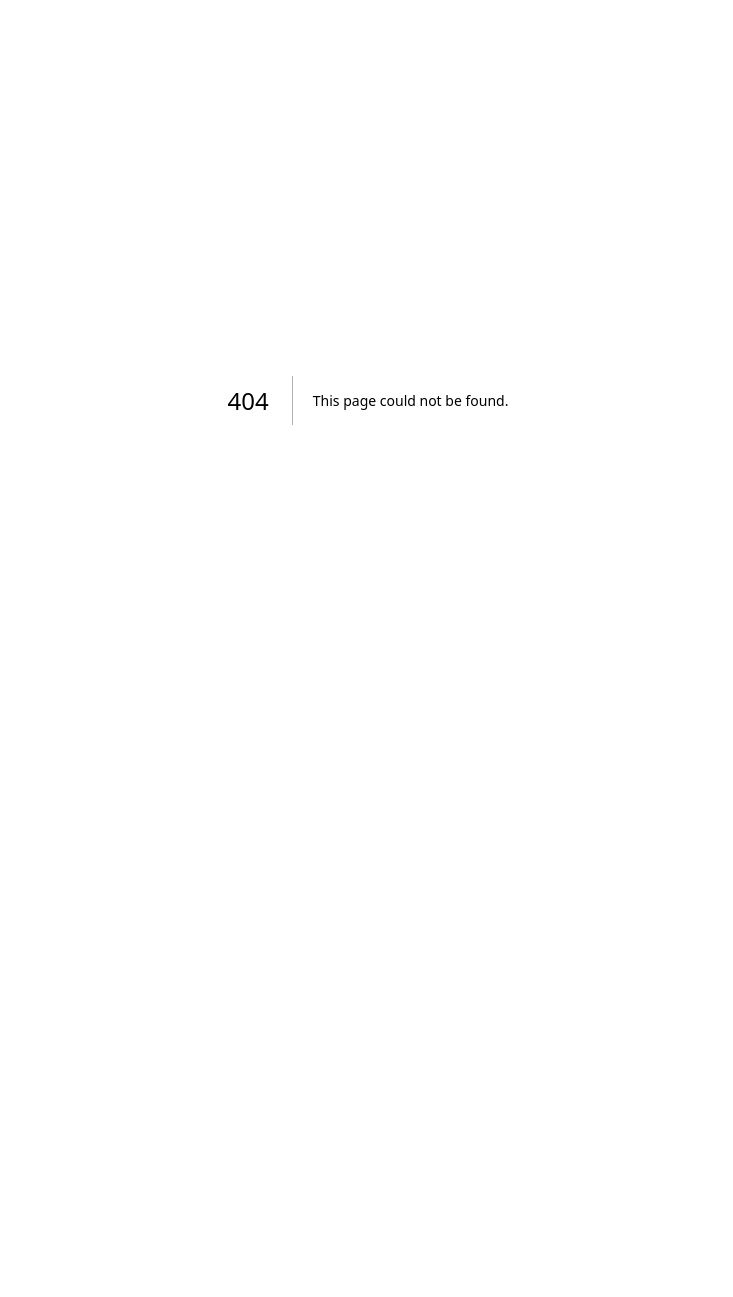
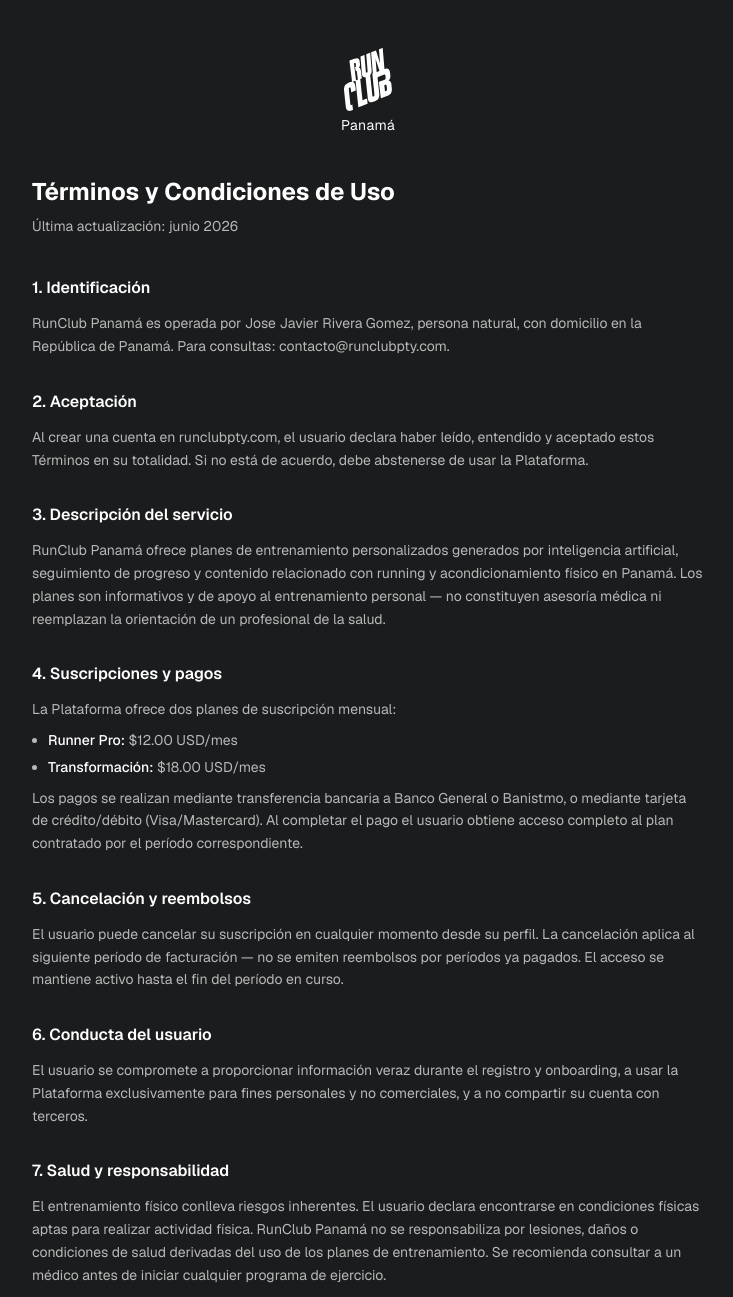
Before and after one commit to jjrivera11/runclub-pty, a Next.js app: page /terms in a window 1280 px wide. Before the commit this address had no page. Shown: the top 1297 px of the page, without its empty margins (272-1005 px from the left). Before the commit the page ends 800 px from the top, so only its background shows below. Built offline with nearby package versions, Linux system fonts and the light colour scheme.

Commit message:
feat: términos y condiciones en registro

```diff
--- a/src/app/register/page.tsx
+++ b/src/app/register/page.tsx
@@ -15,10 +15,16 @@ export default function RegisterPage() {
   const [showPassword, setShowPassword] = useState(false);
   const [error, setError] = useState<string | null>(null);
   const [loading, setLoading] = useState(false);
+  const [acceptedTerms, setAcceptedTerms] = useState(false);
 
   async function handleSubmit(e: React.FormEvent) {
     e.preventDefault();
     setError(null);
+
+    if (!acceptedTerms) {
+      setError("Debes aceptar los Términos y Condiciones para continuar.");
+      return;
+    }
 
     if (!nombre.trim()) {
       setError("Ingresa tu nombre completo.");
@@ -156,6 +162,23 @@ export default function RegisterPage() {
             </div>
           </div>
 
+          <div className="flex items-start gap-3">
+            <input
+              id="terms"
+              type="checkbox"
+              checked={acceptedTerms}
+              onChange={(e) => setAcceptedTerms(e.target.checked)}
+              className="mt-0.5 h-4 w-4 shrink-0 accent-[#F16823] cursor-pointer"
+            />
+            <label htmlFor="terms" className="text-sm text-[#B8B8B8] leading-relaxed">
+              He leído y acepto los{" "}
+              <Link href="/terms" target="_blank" className="text-[#F16823] hover:underline">
+                Términos y Condiciones
+              </Link>{" "}
+              de RunClub Panamá.
+            </label>
+          </div>
+
           <button
             type="submit"
             disabled={loading}
--- /dev/null
+++ b/src/app/terms/page.tsx
@@ -0,0 +1,94 @@
+import Link from "next/link";
+import { RunClubLogo } from "@/components/RunClubLogo";
+
+export const metadata = {
+  title: "Términos y Condiciones — RunClub Panamá",
+};
+
+export default function TermsPage() {
+  return (
+    <main className="min-h-screen bg-[#1B1C1E] px-4 py-12">
+      <div className="mx-auto max-w-2xl">
+        <div className="mb-10 text-center">
+          <RunClubLogo size="md" />
+        </div>
+
+        <h1 className="mb-2 text-2xl font-bold text-white">
+          Términos y Condiciones de Uso
+        </h1>
+        <p className="mb-10 text-sm text-[#B8B8B8]">Última actualización: junio 2026</p>
+
+        <div className="space-y-8 text-sm text-[#B8B8B8] leading-relaxed">
+          <section>
+            <h2 className="mb-3 text-base font-semibold text-white">1. Identificación</h2>
+            <p>RunClub Panamá es operada por Jose Javier Rivera Gomez, persona natural, con domicilio en la República de Panamá. Para consultas: contacto@runclubpty.com.</p>
+          </section>
+
+          <section>
+            <h2 className="mb-3 text-base font-semibold text-white">2. Aceptación</h2>
+            <p>Al crear una cuenta en runclubpty.com, el usuario declara haber leído, entendido y aceptado estos Términos en su totalidad. Si no está de acuerdo, debe abstenerse de usar la Plataforma.</p>
+          </section>
+
+          <section>
+            <h2 className="mb-3 text-base font-semibold text-white">3. Descripción del servicio</h2>
+            <p>RunClub Panamá ofrece planes de entrenamiento personalizados generados por inteligencia artificial, seguimiento de progreso y contenido relacionado con running y acondicionamiento físico en Panamá. Los planes son informativos y de apoyo al entrenamiento personal — no constituyen asesoría médica ni reemplazan la orientación de un profesional de la salud.</p>
+          </section>
+
+          <section>
+            <h2 className="mb-3 text-base font-semibold text-white">4. Suscripciones y pagos</h2>
+            <p className="mb-2">La Plataforma ofrece dos planes de suscripción mensual:</p>
+            <ul className="ml-4 space-y-1 list-disc">
+              <li><span className="text-white font-medium">Runner Pro:</span> $12.00 USD/mes</li>
+              <li><span className="text-white font-medium">Transformación:</span> $18.00 USD/mes</li>
+            </ul>
+            <p className="mt-2">Los pagos se realizan mediante transferencia bancaria a Banco General o Banistmo, o mediante tarjeta de crédito/débito (Visa/Mastercard). Al completar el pago el usuario obtiene acceso completo al plan contratado por el período correspondiente.</p>
+          </section>
+
+          <section>
+            <h2 className="mb-3 text-base font-semibold text-white">5. Cancelación y reembolsos</h2>
+            <p>El usuario puede cancelar su suscripción en cualquier momento desde su perfil. La cancelación aplica al siguiente período de facturación — no se emiten reembolsos por períodos ya pagados. El acceso se mantiene activo hasta el fin del período en curso.</p>
+          </section>
+
+          <section>
+            <h2 className="mb-3 text-base font-semibold text-white">6. Conducta del usuario</h2>
+            <p>El usuario se compromete a proporcionar información veraz durante el registro y onboarding, a usar la Plataforma exclusivamente para fines personales y no comerciales, y a no compartir su cuenta con terceros.</p>
+          </section>
+
+          <section>
+            <h2 className="mb-3 text-base font-semibold text-white">7. Salud y responsabilidad</h2>
+            <p>El entrenamiento físico conlleva riesgos inherentes. El usuario declara encontrarse en condiciones físicas aptas para realizar actividad física. RunClub Panamá no se responsabiliza por lesiones, daños o condiciones de salud derivadas del uso de los planes de entrenamiento. Se recomienda consultar a un médico antes de iniciar cualquier programa de ejercicio.</p>
+          </section>
+
+          <section>
+            <h2 className="mb-3 text-base font-semibold text-white">8. Propiedad intelectual</h2>
+            <p>Todo el contenido de la Plataforma — incluyendo planes, textos, diseño y código — es propiedad de Jose Javier Rivera Gomez. Queda prohibida su reproducción o distribución sin autorización expresa.</p>
+          </section>
+
+          <section>
+            <h2 className="mb-3 text-base font-semibold text-white">9. Privacidad</h2>
+            <p>La información personal del usuario se utiliza exclusivamente para operar el servicio. No se comparte con terceros salvo obligación legal. Los datos de pago son procesados por los proveedores bancarios correspondientes y no son almacenados por la Plataforma.</p>
+          </section>
+
+          <section>
+            <h2 className="mb-3 text-base font-semibold text-white">10. Modificaciones</h2>
+            <p>Estos Términos pueden actualizarse en cualquier momento. Los usuarios serán notificados por correo electrónico ante cambios sustanciales. El uso continuado de la Plataforma tras la notificación implica aceptación de los nuevos términos.</p>
+          </section>
+
+          <section>
+            <h2 className="mb-3 text-base font-semibold text-white">11. Ley aplicable</h2>
+            <p>Estos Términos se rigen por las leyes de la República de Panamá. Cualquier disputa será sometida a la jurisdicción de los tribunales competentes de la Ciudad de Panamá.</p>
+          </section>
+        </div>
+
+        <div className="mt-12 text-center">
+          <Link
+            href="/register"
+            className="text-sm text-[#F16823] hover:underline"
+          >
+            ← Volver al registro
+          </Link>
+        </div>
+      </div>
+    </main>
+  );
+}
```
